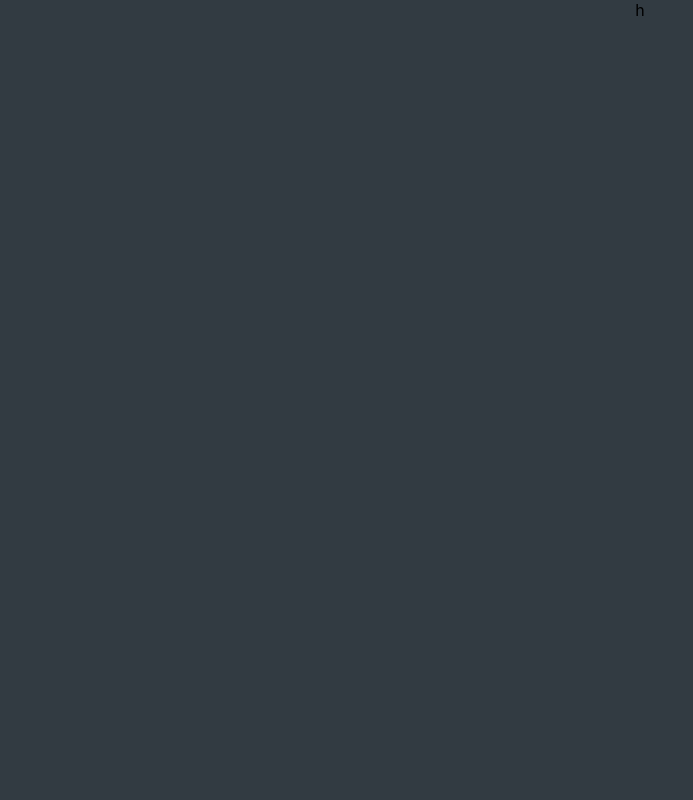
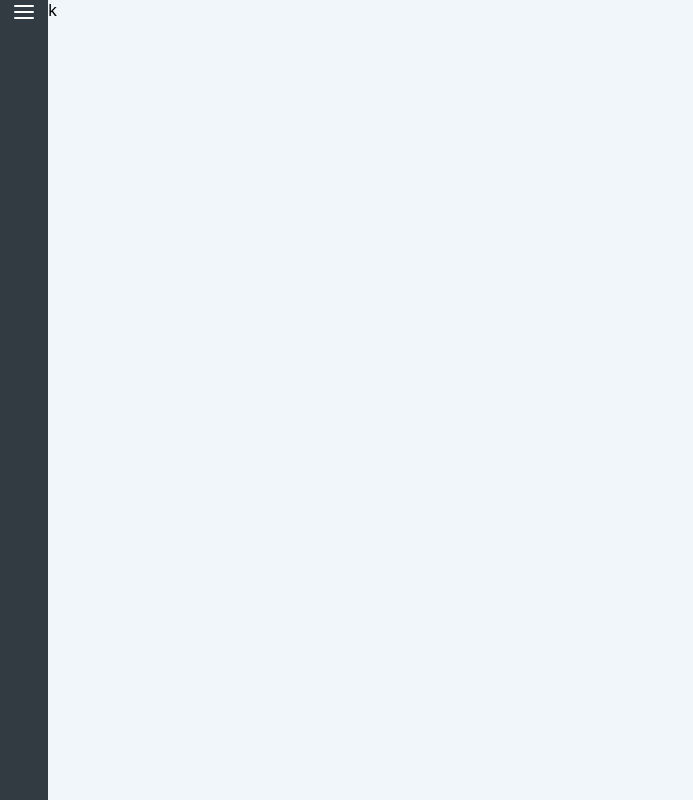
Before and after one commit to bennyo27/GoSquaredProj, a React (Create React App) app in the folder frontend-gosquared/: page / in a window 1280 px wide. Shown: the whole page, without its empty margins (0-693 px from the left). Built offline with nearby package versions, Linux system fonts and the light colour scheme; sample sign-in values are in the browser's storage.

Commit message:
Added: Drawer

```diff
--- a/frontend-gosquared/package.json
+++ b/frontend-gosquared/package.json
@@ -3,6 +3,7 @@
   "version": "0.1.0",
   "private": true,
   "dependencies": {
+    "@material-ui/core": "^4.4.0",
     "axios": "^0.19.0",
     "react": "^16.9.0",
     "react-dom": "^16.9.0",
--- a/frontend-gosquared/src/components/Dashboard/dashboard.js
+++ b/frontend-gosquared/src/components/Dashboard/dashboard.js
@@ -1,9 +1,17 @@
 import React, { Component } from "react";
+import SideDrawer from "../SideDrawer/sidedrawer";
+
+import "../../styles/css/dashboard.css";
 
 class Dashboard extends Component {
   state = {};
   render() {
-    return <div className="dashboard-wrapper">h</div>;
+    return (
+      <div className="dashboard-wrapper">
+        <SideDrawer />
+        <div className="dashboard">k</div>
+      </div>
+    );
   }
 }
 
--- /dev/null
+++ b/frontend-gosquared/src/components/SideDrawer/sidedrawer.js
@@ -0,0 +1,41 @@
+import React, { Component } from "react";
+
+// imports for material ui
+import Drawer from "@material-ui/core/Drawer";
+
+import "../../styles/css/sidedrawer.css";
+
+// import icons
+import menuIcon from "../../images/menu.svg";
+
+class SideDrawer extends Component {
+  state = {
+    left: false
+  };
+
+  toggleDrawer = () => {
+    console.log("DRAWER FUNC IS WORKING");
+    this.setState(function(prevState) {
+      return { left: !prevState.left };
+    });
+  };
+
+  render() {
+    return (
+      <div className="drawer-wrapper">
+        <Drawer
+          className="drawer"
+          open={this.state.left}
+          onClose={this.toggleDrawer}
+        >
+          <div className="widgets">hello</div>
+        </Drawer>
+        <div className="toggle" onClick={this.toggleDrawer}>
+          <img src={menuIcon} />
+        </div>
+      </div>
+    );
+  }
+}
+
+export default SideDrawer;
--- /dev/null
+++ b/frontend-gosquared/src/styles/css/dashboard.css
@@ -0,0 +1,8 @@
+.dashboard-wrapper {
+  display: flex;
+  width: 100%;
+}
+.dashboard-wrapper .dashboard {
+  width: 100%;
+  background-color: #f1f6fa;
+}
--- /dev/null
+++ b/frontend-gosquared/src/styles/css/sidedrawer.css
@@ -0,0 +1,12 @@
+.drawer-wrapper {
+  width: 50px;
+  display: flex;
+  justify-content: center;
+}
+.drawer-wrapper .drawer {
+  max-width: 100%;
+  width: 300px;
+}
+.drawer-wrapper .drawer .MuiDrawer-paperAnchorLeft .widgets {
+  width: 300px;
+}
--- /dev/null
+++ b/frontend-gosquared/src/styles/less/dashboard.less
@@ -0,0 +1,9 @@
+.dashboard-wrapper {
+  display: flex;
+  width: 100%;
+
+  .dashboard {
+    width: 100%;
+    background-color: #f1f6fa;
+  }
+}
--- /dev/null
+++ b/frontend-gosquared/src/styles/less/sidedrawer.less
@@ -0,0 +1,16 @@
+.drawer-wrapper {
+  width: 50px;
+  display: flex;
+  justify-content: center;
+
+  .drawer {
+    max-width: 100%;
+    width: 300px;
+
+    .MuiDrawer-paperAnchorLeft {
+      .widgets {
+        width: 300px;
+      }
+    }
+  }
+}
```
Also changed, not shown: frontend-gosquared/src/components/Navbar/drawer.js (deleted), frontend-gosquared/src/images/menu.svg (added), 1 other file (tests, documents, lock files or other folders).
